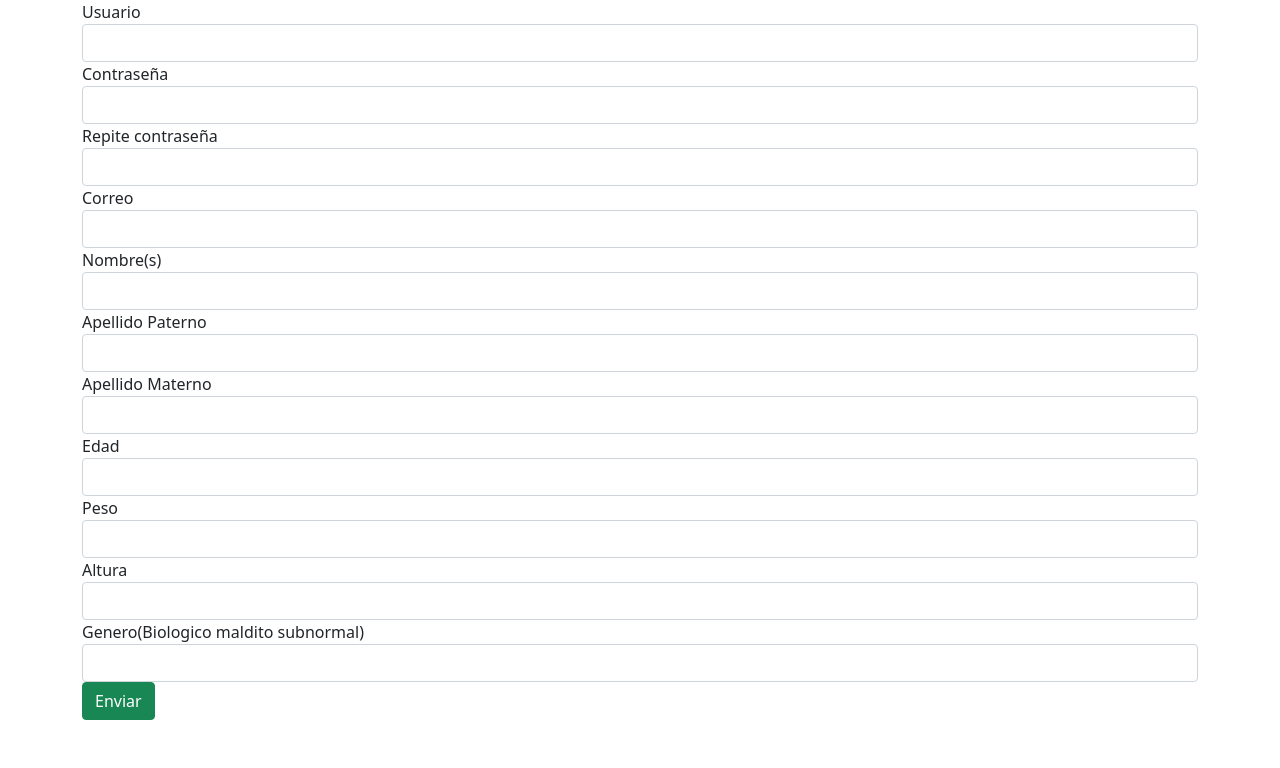
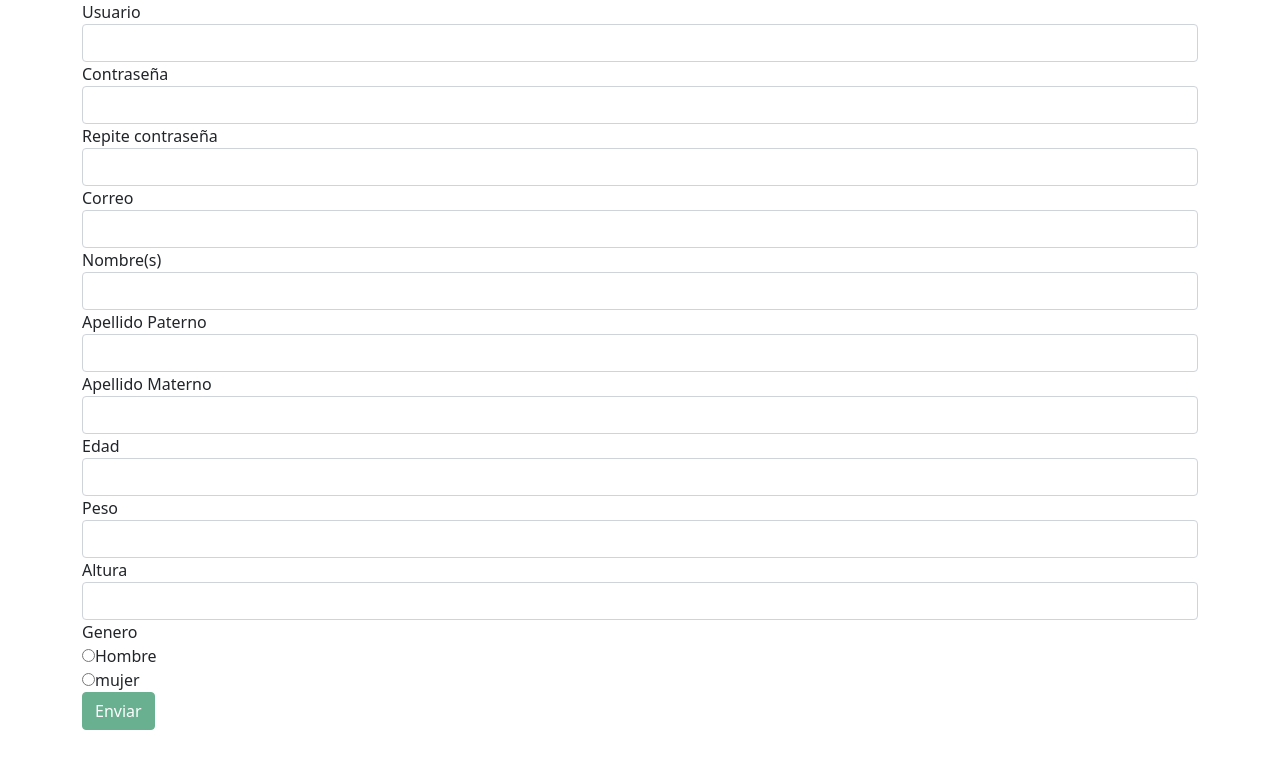
Before and after one commit to xsriel/proyecto-Seminario, an Angular app: page /signin in a window 1280 px wide. Shown: the top 768 px of the page. Built offline with nearby package versions, Linux system fonts and the light colour scheme.

Commit message:
validaciones en el form

```diff
--- a/src/app/signin/signin.component.css
+++ b/src/app/signin/signin.component.css
@@ -0,0 +1,7 @@
+input.ng-valid.ng-touched {
+  border: 1px solid green;
+}
+
+input.ng-invalid.ng-touched {
+  border: 1px solid red;
+}
--- a/src/app/signin/signin.component.html
+++ b/src/app/signin/signin.component.html
@@ -5,15 +5,15 @@
   </div>
   <div class="form-group">
     <label for="">Contraseña</label>
-    <input type="text" class="form-control" formControlName="passwd">
+    <input type="password" class="form-control" formControlName="passwd">
   </div>
   <div class="form-group">
     <label for="">Repite contraseña</label>
-    <input type="text" class="form-control" formControlName="repite_passwd">
+    <input type="password" class="form-control" formControlName="repite_passwd">
   </div>
   <div class="form-group">
     <label for="">Correo</label>
-    <input type="text" class="form-control" formControlName="correo">
+    <input type="email" class="form-control" formControlName="correo">
   </div>
   <div class="form-group">
     <label for="">Nombre(s)</label>
@@ -29,19 +29,26 @@
   </div>
   <div class="form-group">
     <label for="">Edad</label>
-    <input type="text" class="form-control" formControlName="edad">
+    <input type="number" class="form-control" formControlName="edad">
   </div>
   <div class="form-group">
     <label for="">Peso</label>
-    <input type="text" class="form-control" formControlName="peso">
+    <input type="number" class="form-control" formControlName="peso">
   </div>
   <div class="form-group">
     <label for="">Altura</label>
-    <input type="text" class="form-control" formControlName="altura">
+    <input type="number" class="form-control" formControlName="altura">
   </div>
   <div class="form-group">
-    <label for="">Genero(Biologico maldito subnormal)</label>
-    <input type="text" class="form-control" formControlName="genero">
+    <label for="genero">Genero</label>
+    <div for="genero">
+      <input type="radio" value="hombre" name="genero" formControlName="genero">
+      <label for="hombre">Hombre</label>
+    </div>
+    <div for="genero">
+      <input type="radio" value="mujer" name="genero" formControlName="genero">
+      <label for="mujer">mujer</label>
+    </div>
   </div>
-  <input type="submit" value="Enviar" class="btn btn-block btn-success"/>
+  <input type="submit" value="Enviar" class="btn btn-block btn-success" [disabled]="!formSignin.valid"/>
 </form>
--- a/src/app/signin/signin.component.ts
+++ b/src/app/signin/signin.component.ts
@@ -1,5 +1,5 @@
 import { Component, OnInit } from '@angular/core';
-import { FormControl, FormGroup } from '@angular/forms';
+import { FormControl, FormGroup, Validators } from '@angular/forms';
 
 @Component({
   selector: 'app-signin',
@@ -13,17 +13,42 @@ export class SigninComponent implements OnInit {
 
   constructor() {
     this.formSignin = new FormGroup({
-      usuario: new FormControl(),
-      passwd: new FormControl(),
-      repite_passwd: new FormControl(),
-      correo: new FormControl(),
-      nombre: new FormControl(),
-      ape_pat: new FormControl(),
+      usuario: new FormControl('', [
+        Validators.required,
+        Validators.minLength(3),
+
+      ]),
+      passwd: new FormControl('', [
+        Validators.required,
+        //validacion del passwd debe tener de 6-12 caracteres minimo una minuscula, una mayuscula 1 digito y un caracter especial
+        Validators.pattern(/(?=^.{6,12}$)(?=.*\d)(?=.*[a-z])(?=.*[A-Z])(?=.*[!@#$%^&amp;*()_+}{&quot;:;'?/&gt;.&lt;,])(?!.*\s).*$/),
+      ]),
+      repite_passwd: new FormControl('', [
+        Validators.required
+      ]),
+      correo: new FormControl('', [
+        Validators.required,
+        Validators.pattern(/^(\D)+(\w)*((\.(\w)+)?)+@(\D)+(\w)*((\.(\D)+(\w)*)+)?(\.)[a-z]{2,}$/)
+      ]),
+      nombre: new FormControl('', [
+        Validators.required
+      ]),
+      ape_pat: new FormControl('', [
+        Validators.required
+      ]),
       ape_mat: new FormControl(),
-      edad: new FormControl(),
-      peso: new FormControl(),
-      altura: new FormControl(),
-      genero: new FormControl()
+      edad: new FormControl('', [
+        Validators.required
+      ]),
+      peso: new FormControl('', [
+        Validators.required
+      ]),
+      altura: new FormControl('', [
+        Validators.required
+      ]),
+      genero: new FormControl('', [
+        Validators.required
+      ])
     });
   }
 
@@ -33,4 +58,8 @@ export class SigninComponent implements OnInit {
   onSubmit() {
     console.log(this.formSignin.value);
   }
+  passwdValidator(formControl: FormControl){
+    return null
+  }
+
 }
```
